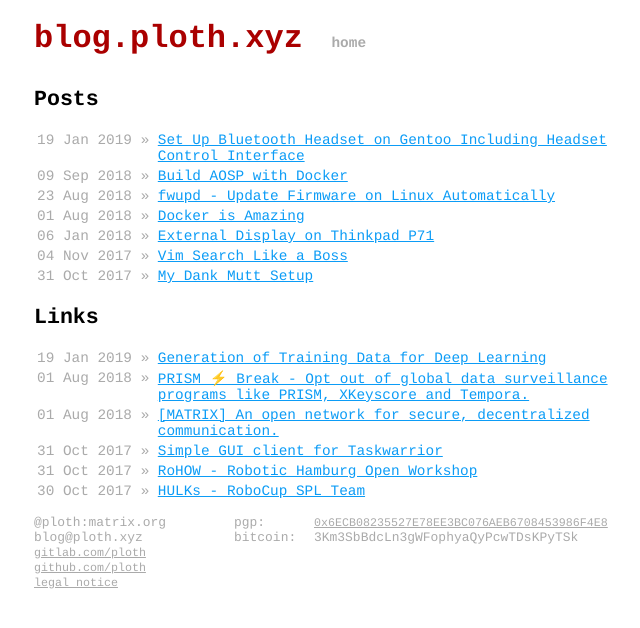
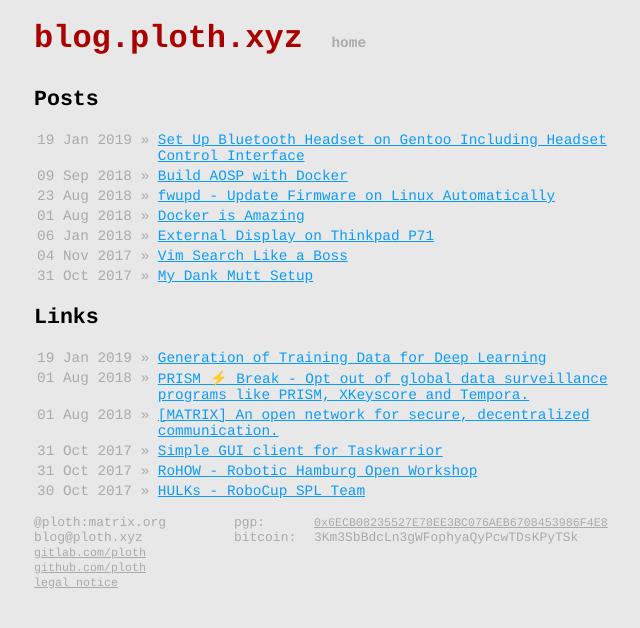
Before and after one commit to ploth/ploth.github.io, a Jekyll site: the page built from index.html, in a window 1280 px wide. Shown: the top 628 px of the page, without its empty margins (306-946 px from the left). Built offline with Jekyll 4.4.1, drawn with Linux system fonts in a browser that asks for light colours.

Commit message:
Set background color

```diff
--- a/css/main.css
+++ b/css/main.css
@@ -1,5 +1,6 @@
 :root {
     --cblack: #000000;
+    --clightgrey: #e8e8e8;
     --cgrey: #aaaaaa;
     --cred: #aa0000;
     --cdarkred: #550000;
@@ -10,6 +11,7 @@
 }
 
 body {
+    background-color: var(--clightgrey);
     font-family: Courier, monospace;
     font-size: 90%;
     width: 600px;
```
